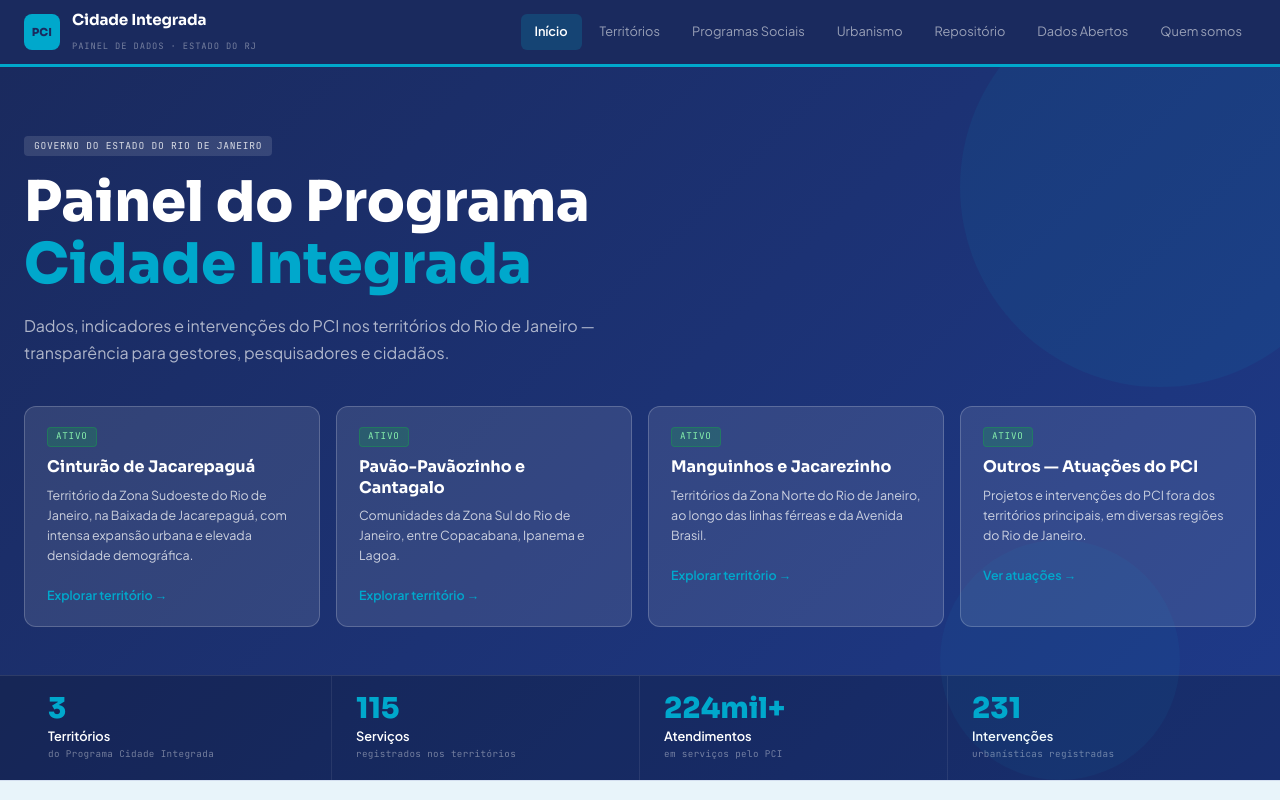
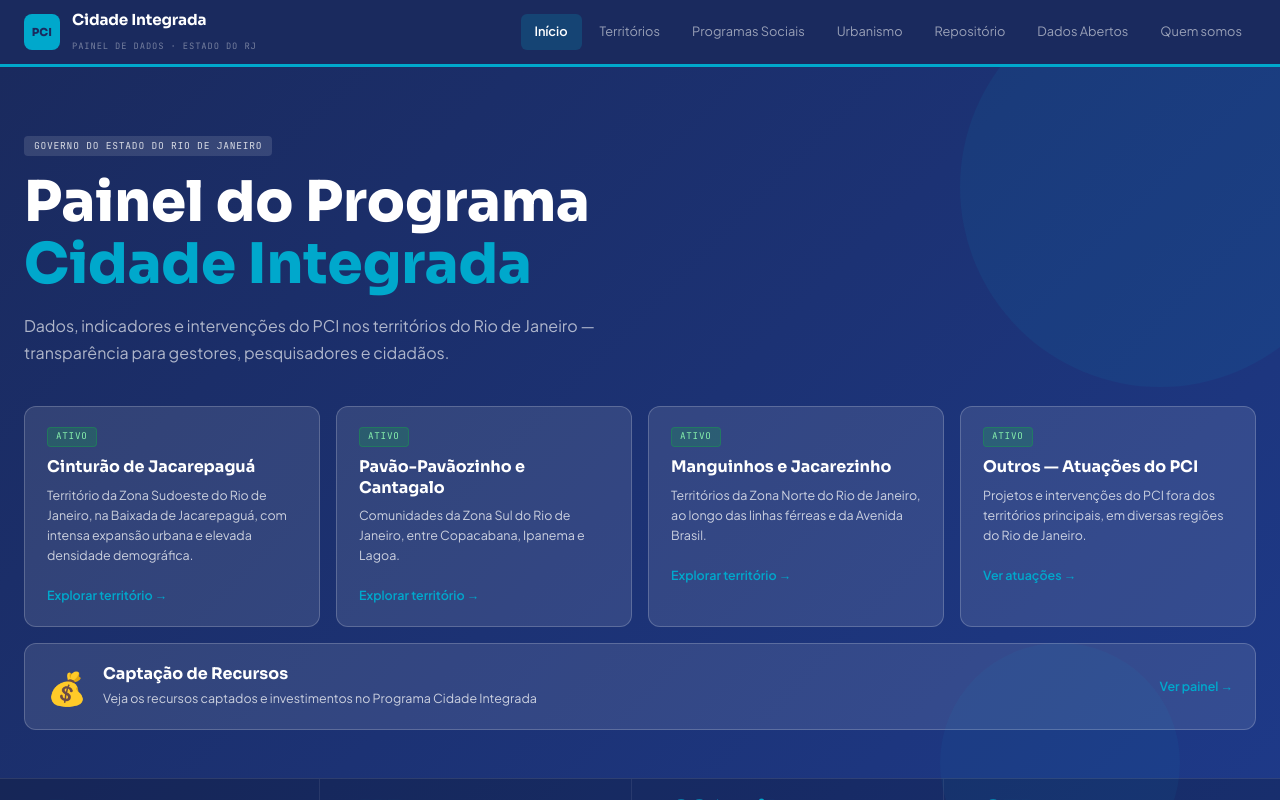
Before and after one commit to sitegovdados-rgb/GovDados, a Next.js app: page / in a window 1280 px wide. Shown: the top 800 px of the page. Built offline with nearby package versions, Linux system fonts and the light colour scheme.

Commit message:
feat: página captação de recursos, grid KPIs e card no hero

```diff
--- /dev/null
+++ b/src/app/captacao-recursos/page.tsx
@@ -0,0 +1,52 @@
+import Link from 'next/link'
+import DashboardEmbed from '@/components/DashboardEmbed'
+import { DASHBOARDS } from '@/config/dashboards'
+
+export default function CaptacaoRecursosPage() {
+  return (
+    <div>
+      <section style={{ background: 'linear-gradient(135deg, var(--pci-navy) 0%, #1e3a8a 100%)', color: 'white', borderBottom: '3px solid var(--pci-cyan)' }}>
+        <div className="max-w-7xl mx-auto px-6 py-12">
+          <div style={{ display: 'flex', alignItems: 'center', gap: 8, marginBottom: 16, flexWrap: 'wrap' }}>
+            <Link href="/" style={{ fontFamily: 'JetBrains Mono', fontSize: '0.65rem', color: 'rgba(255,255,255,0.5)', textTransform: 'uppercase', letterSpacing: '0.08em' }}>Home</Link>
+            <span style={{ color: 'rgba(255,255,255,0.3)' }}>›</span>
+            <span style={{ fontFamily: 'JetBrains Mono', fontSize: '0.65rem', color: 'var(--pci-cyan)', textTransform: 'uppercase', letterSpacing: '0.08em' }}>Captação de Recursos</span>
+          </div>
+          <h1 style={{ fontFamily: 'Sora', fontWeight: 800, fontSize: 'clamp(1.8rem, 4vw, 3rem)', lineHeight: 1.1, marginBottom: 20 }}>
+            Captação de Recursos
+          </h1>
+          <p style={{ fontFamily: 'Plus Jakarta Sans', fontSize: '1rem', color: 'rgba(255,255,255,0.75)', maxWidth: 760, lineHeight: 1.85 }}>
+            Recursos captados e investimentos no Programa Cidade Integrada
+          </p>
+        </div>
+      </section>
+
+      <section style={{ background: 'var(--pci-light)', borderTop: '1px solid var(--pci-border)', borderBottom: '1px solid var(--pci-border)' }}>
+        <div style={{ paddingTop: 56, paddingBottom: 56 }}>
+          <div style={{ maxWidth: 1280, margin: '0 auto', padding: '0 24px', marginBottom: 32 }}>
+            <div className="pci-accent-line" />
+            <div style={{ borderBottom: '1px solid var(--pci-border)' }}>
+              <span style={{
+                fontFamily: 'Plus Jakarta Sans', fontWeight: 600, fontSize: '1rem',
+                padding: '16px 24px', display: 'inline-flex', alignItems: 'center', gap: 8,
+                color: 'var(--pci-navy)', borderBottom: '3px solid var(--pci-cyan)',
+                marginBottom: -1,
+              }}>
+                <span>💰</span>
+                Captação de Recursos
+              </span>
+            </div>
+            <div style={{ marginTop: 16 }}>
+              <p style={{ fontFamily: 'Plus Jakarta Sans', fontSize: '0.88rem', color: 'var(--pci-dim)', margin: 0 }}>
+                Recursos captados e investimentos do Programa Cidade Integrada.
+              </p>
+            </div>
+          </div>
+          <div style={{ maxWidth: 1280, margin: '0 auto', padding: '0 24px' }}>
+            <DashboardEmbed tipo="social" src={DASHBOARDS.captacao.captacaoRecursos} />
+          </div>
+        </div>
+      </section>
+    </div>
+  )
+}
--- a/src/app/page.tsx
+++ b/src/app/page.tsx
@@ -33,7 +33,7 @@ export default function HomePage() {
           </div>
 
           {/* Cards de territórios */}
-          <div className="grid grid-cols-1 md:grid-cols-2 lg:grid-cols-4 gap-4 mb-2">
+          <div className="grid grid-cols-1 md:grid-cols-2 lg:grid-cols-4 gap-4 mb-4">
             {territoriosList.map((t) => (
               <div key={t.slug} className="hero-card" style={{
                 background: 'rgba(255,255,255,0.10)',
@@ -69,12 +69,45 @@ export default function HomePage() {
               </div>
             ))}
           </div>
+
+          {/* Card Captação de Recursos */}
+          <div className="hero-card mb-2" style={{
+            background: 'rgba(255,255,255,0.10)',
+            border: '1px solid rgba(255,255,255,0.20)',
+            borderRadius: 12,
+            padding: '20px 22px',
+            transition: 'background 0.2s, border-color 0.2s, transform 0.2s, box-shadow 0.2s',
+            display: 'flex',
+            alignItems: 'center',
+            justifyContent: 'space-between',
+            flexWrap: 'wrap',
+            gap: 16,
+          }}>
+            <div style={{ display: 'flex', alignItems: 'center', gap: 16 }}>
+              <span style={{ fontSize: '2rem', lineHeight: 1 }}>💰</span>
+              <div>
+                <h3 style={{ fontFamily: 'Sora', fontWeight: 700, fontSize: '1rem', color: 'white', marginBottom: 4, lineHeight: 1.3 }}>
+                  Captação de Recursos
+                </h3>
+                <p style={{ fontFamily: 'Plus Jakarta Sans', fontSize: '0.78rem', color: 'rgba(255,255,255,0.75)', lineHeight: 1.6, margin: 0 }}>
+                  Veja os recursos captados e investimentos no Programa Cidade Integrada
+                </p>
+              </div>
+            </div>
+            <Link href="/captacao-recursos" style={{
+              fontFamily: 'Plus Jakarta Sans', fontWeight: 600, fontSize: '0.78rem',
+              color: 'var(--pci-cyan)', display: 'inline-flex', alignItems: 'center', gap: 4,
+              whiteSpace: 'nowrap',
+            }}>
+              Ver painel →
+            </Link>
+          </div>
         </div>
 
         {/* Métricas */}
         <div style={{ borderTop: '1px solid rgba(255,255,255,0.1)', background: 'rgba(0,0,0,0.2)' }}>
           <div className="max-w-7xl mx-auto px-6">
-            <div className="grid grid-cols-2 md:grid-cols-4">
+            <div className="grid grid-cols-2 md:grid-cols-4 gap-4">
               {[
                 { n: '3', label: 'Territórios', sub: 'do Programa Cidade Integrada' },
                 { n: '115', label: 'Serviços', sub: 'registrados nos territórios' },
--- a/src/config/dashboards.ts
+++ b/src/config/dashboards.ts
@@ -25,6 +25,9 @@ export const DASHBOARDS = {
   outros: {
     urbanismo: 'https://datastudio.google.com/embed/reporting/7e1fdf9d-1cb4-414d-9749-8e401b4e7a99/page/Wa7xF' + SUFIXO,
   },
+  captacao: {
+    captacaoRecursos: 'https://datastudio.google.com/embed/reporting/8066d558-1d0c-47b4-a753-1785850a7ecd/page/Lv0yF',
+  },
 } as const
 
 export type DashboardUrls = {
```
Also changed, not shown: .claude/settings.local.json (added), 2 other files (tests, documents, lock files or other folders).
